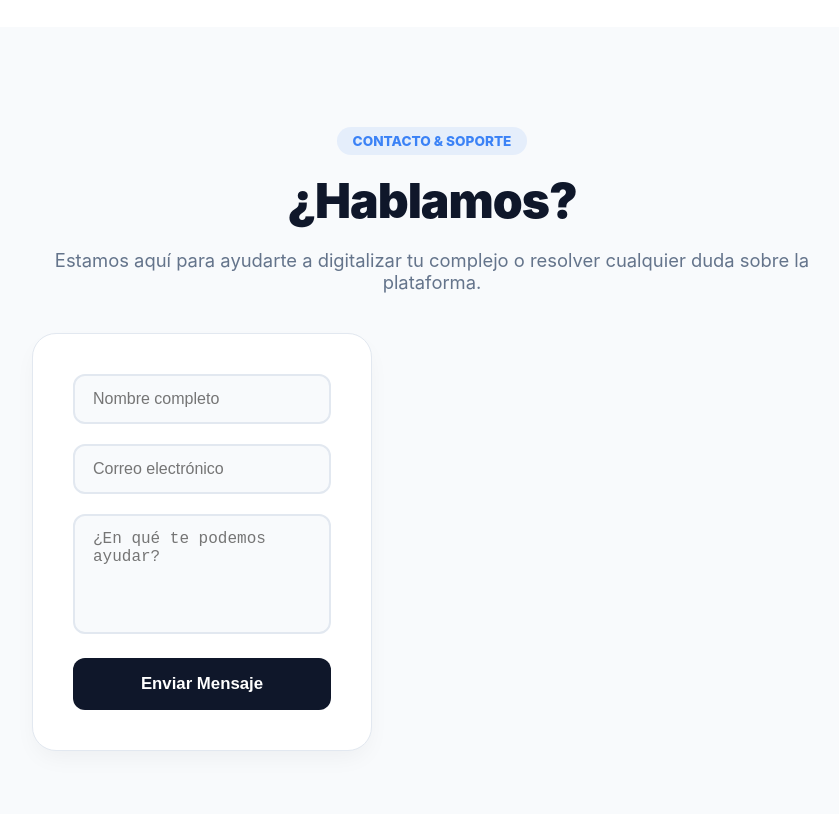
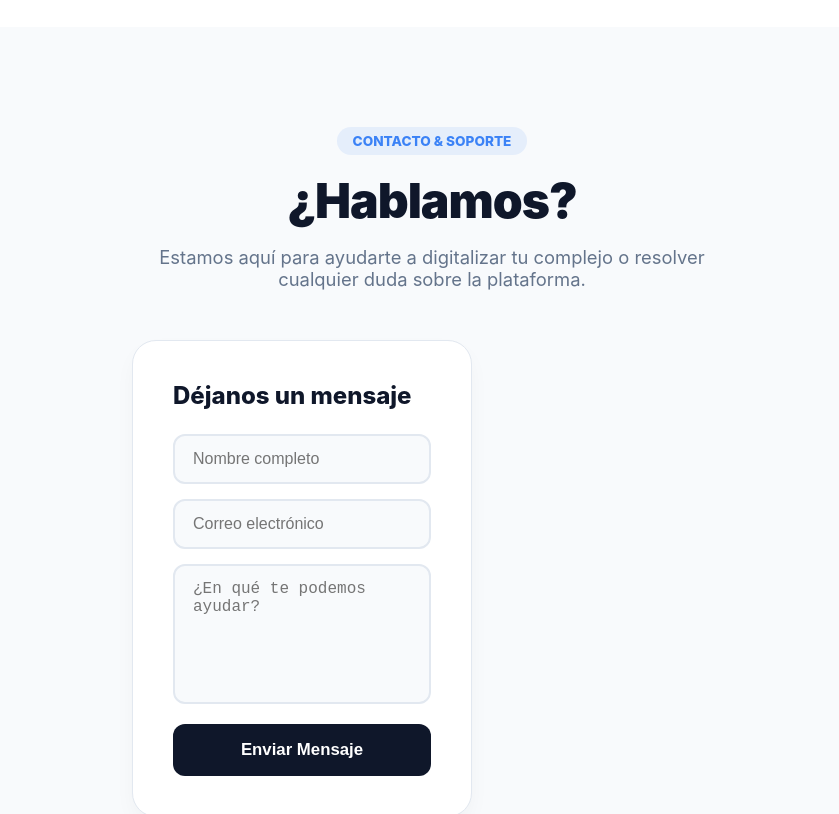
Before and after one commit to SHEILAJPM/PlayStop-Frontend, a React (Vite) app: page / in a window 1280 px wide. Shown: the part 8900-9714 px from the top of the page, without its empty margins (208-1047 px from the left). Built offline with nearby package versions, Linux system fonts and the light colour scheme.

Commit message:
refactor(Contacto): remueve completamente el asistente bot y animaciones relacionadas

```diff
--- a/src/components/Contacto.jsx
+++ b/src/components/Contacto.jsx
@@ -1,21 +1,34 @@
-const Contacto = () => (
-  <section id="contacto" className="reveal" style={{ scrollMarginTop: '80px', padding: '100px 5%', backgroundColor: '#f8fafc', position: 'relative' }}>
-    <div style={{ maxWidth: '800px', margin: '0 auto', textAlign: 'center' }}>
+const Contacto = () => {
+  return (
+    <section id="contacto" className="reveal" style={{ scrollMarginTop: '80px', padding: '100px 5%', backgroundColor: '#f8fafc', position: 'relative', overflow: 'hidden' }}>
+      <style>
+        {`
+          .dark-mode .contacto-h3 { color: #f8fafc !important; }
+        `}
+      </style>
+
+      <div style={{ maxWidth: '600px', margin: '0 auto', position: 'relative' }}>
+        <div style={{ textAlign: 'center', marginBottom: '50px' }}>
           <div className="section-badge" style={{ display: 'inline-block', padding: '6px 16px', background: 'rgba(59, 130, 246, 0.1)', color: '#3b82f6', borderRadius: '20px', fontWeight: '800', fontSize: '0.85rem', marginBottom: '16px', textTransform: 'uppercase' }}>Contacto & Soporte</div>
           <h2 style={{ fontSize: '3rem', color: '#0f172a', fontWeight: '900', margin: '0 0 16px 0', letterSpacing: '-1px' }}>¿Hablamos?</h2>
-      <p style={{ color: '#64748b', fontSize: '1.15rem', marginBottom: '40px' }}>Estamos aquí para ayudarte a digitalizar tu complejo o resolver cualquier duda sobre la plataforma.</p>
-      <div style={{ backgroundColor: '#ffffff', padding: '40px', borderRadius: '24px', border: '1px solid #e2e8f0', boxShadow: '0 10px 25px -5px rgba(0,0,0,0.05)' }} className="cancha-card">
-        <form onSubmit={(e) => { e.preventDefault(); alert('¡Mensaje enviado con éxito! Te contactaremos pronto.'); }}>
-          <div style={{ display: 'flex', gap: '20px', marginBottom: '20px', flexWrap: 'wrap' }}>
-            <input type="text" placeholder="Nombre completo" required className="modal-input" style={{ flex: 1, minWidth: '200px', padding: '14px 18px', borderRadius: '12px', border: '2px solid #e2e8f0', backgroundColor: '#f8fafc', fontSize: '1rem', outline: 'none' }} />
-            <input type="email" placeholder="Correo electrónico" required className="modal-input" style={{ flex: 1, minWidth: '200px', padding: '14px 18px', borderRadius: '12px', border: '2px solid #e2e8f0', backgroundColor: '#f8fafc', fontSize: '1rem', outline: 'none' }} />
+          <p style={{ color: '#64748b', fontSize: '1.15rem', margin: '0 auto' }}>Estamos aquí para ayudarte a digitalizar tu complejo o resolver cualquier duda sobre la plataforma.</p>
         </div>
-          <textarea placeholder="¿En qué te podemos ayudar?" required className="modal-input" style={{ width: '100%', padding: '14px 18px', borderRadius: '12px', border: '2px solid #e2e8f0', backgroundColor: '#f8fafc', fontSize: '1rem', height: '120px', resize: 'none', marginBottom: '20px', boxSizing: 'border-box', outline: 'none' }}></textarea>
+
+        {/* Formulario tradicional */}
+        <div style={{ backgroundColor: '#ffffff', padding: '40px', borderRadius: '24px', border: '1px solid #e2e8f0', boxShadow: '0 10px 25px -5px rgba(0,0,0,0.05)', display: 'flex', flexDirection: 'column', position: 'relative', zIndex: 20 }} className="cancha-card">
+          <h3 style={{ margin: '0 0 24px 0', fontSize: '1.5rem', fontWeight: '800', color: '#0f172a' }} className="contacto-h3">Déjanos un mensaje</h3>
+          <form onSubmit={(e) => { e.preventDefault(); alert('¡Mensaje enviado con éxito! Te contactaremos pronto.'); }} style={{ display: 'flex', flexDirection: 'column' }}>
+            <div style={{ display: 'flex', gap: '15px', marginBottom: '15px', flexWrap: 'wrap' }}>
+              <input type="text" placeholder="Nombre completo" required className="modal-input" style={{ flex: 1, minWidth: '150px', padding: '14px 18px', borderRadius: '12px', border: '2px solid #e2e8f0', backgroundColor: '#f8fafc', fontSize: '1rem', outline: 'none' }} />
+              <input type="email" placeholder="Correo electrónico" required className="modal-input" style={{ flex: 1, minWidth: '150px', padding: '14px 18px', borderRadius: '12px', border: '2px solid #e2e8f0', backgroundColor: '#f8fafc', fontSize: '1rem', outline: 'none' }} />
+            </div>
+            <textarea placeholder="¿En qué te podemos ayudar?" required className="modal-input" style={{ width: '100%', padding: '14px 18px', borderRadius: '12px', border: '2px solid #e2e8f0', backgroundColor: '#f8fafc', fontSize: '1rem', height: '140px', resize: 'none', marginBottom: '20px', boxSizing: 'border-box', outline: 'none' }}></textarea>
             <button type="submit" style={{ width: '100%', backgroundColor: '#0f172a', color: '#ffffff', border: 'none', padding: '16px', borderRadius: '12px', fontWeight: '800', fontSize: '1.05rem', cursor: 'pointer', transition: 'all 0.2s' }} onMouseOver={(e) => e.currentTarget.style.backgroundColor = '#3b82f6'} onMouseOut={(e) => e.currentTarget.style.backgroundColor = '#0f172a'}>Enviar Mensaje</button>
           </form>
         </div>
       </div>
     </section>
   );
+};
 
 export default Contacto;
```
Lines whose indentation alone changed are shown as unchanged.
